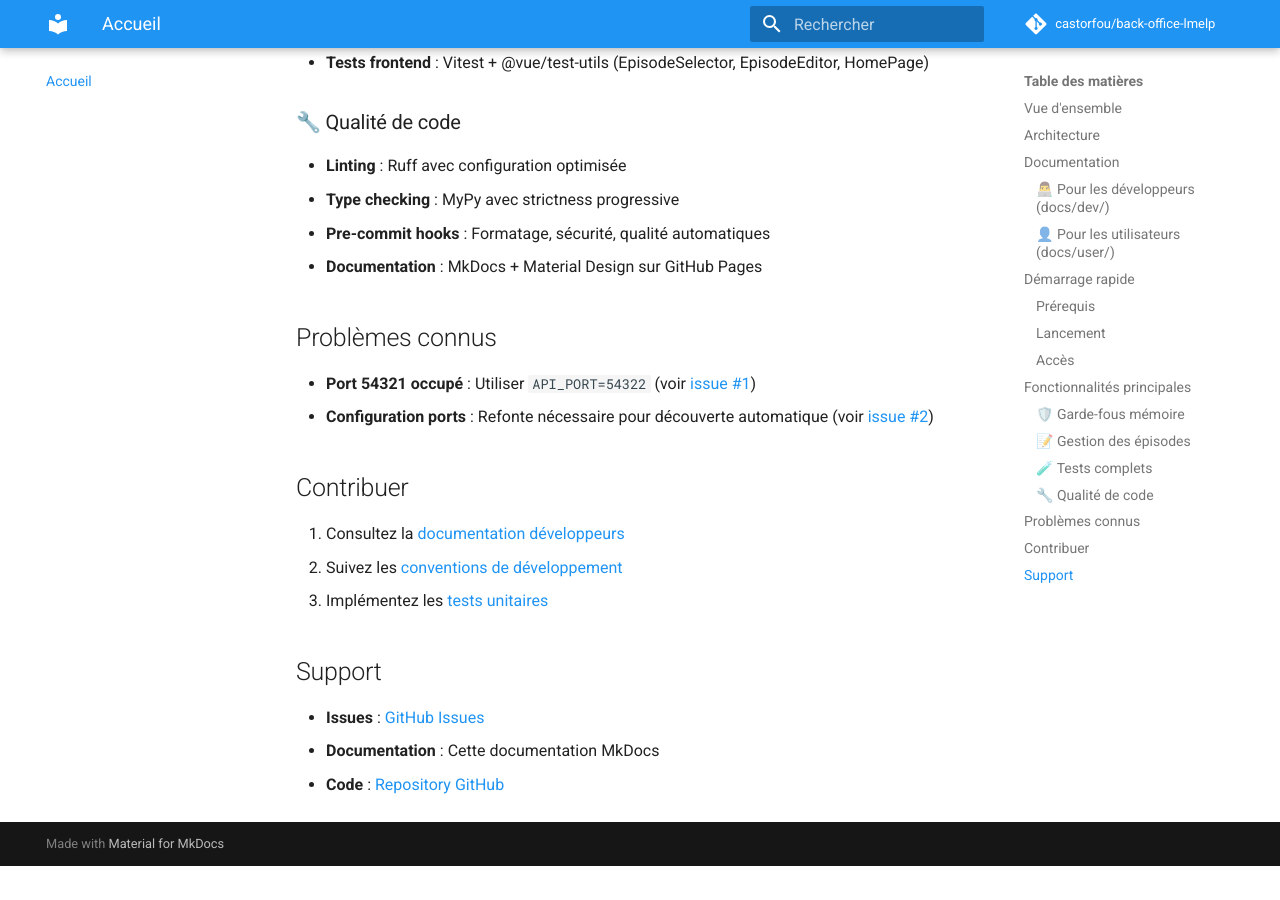
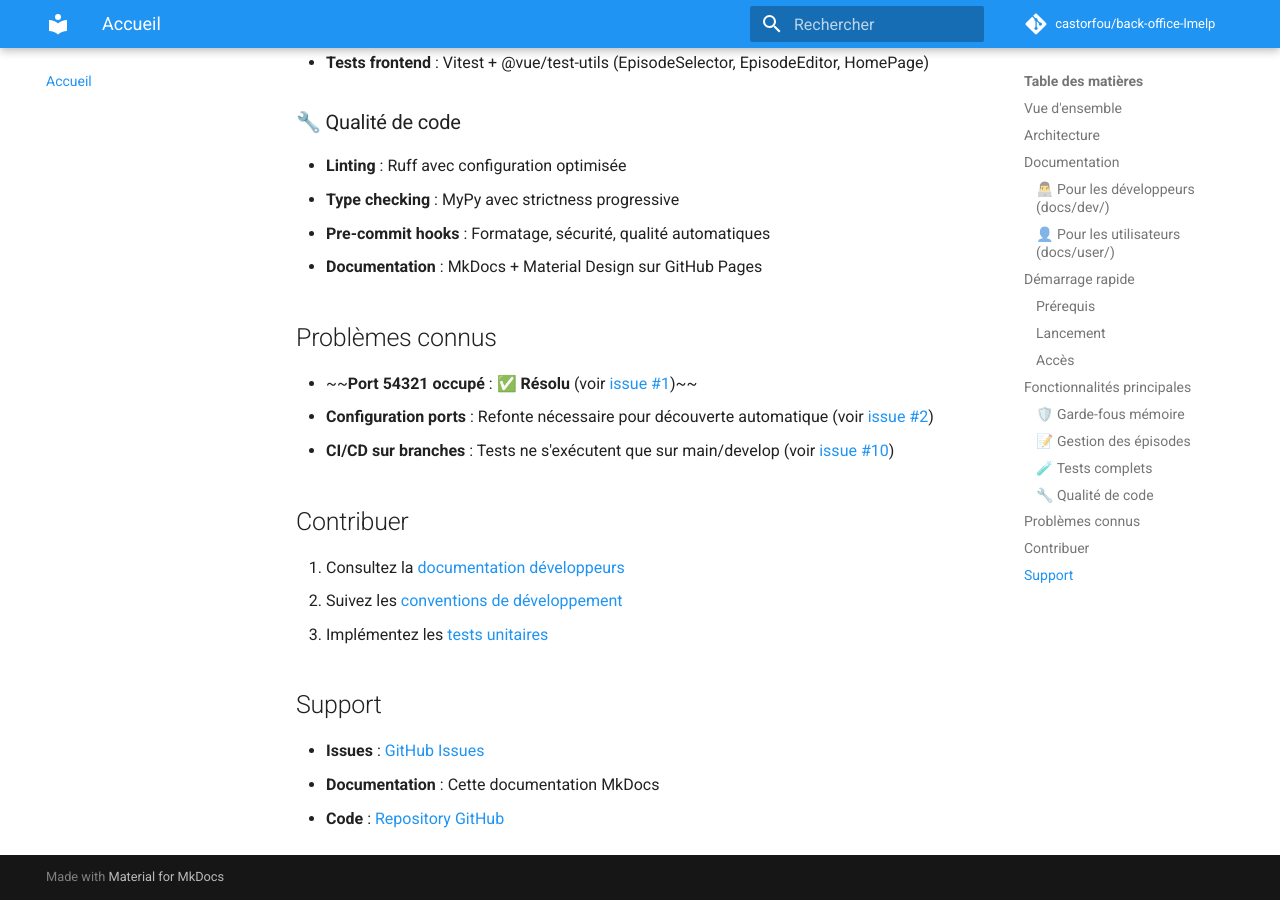
Before and after one commit to castorfou/back-office-lmelp, an MkDocs documentation site: the page built from docs/index.md, in a window 1280 px wide and 900 px high, scrolled down 2481 px. Built offline with MkDocs 1.6.1 and Material for MkDocs 9.7.7, drawn with Linux system fonts in a browser that asks for light colours; comment, search, counter and statistics services are not loaded; before the commit the page ends 3347 px from its top, so only the background shows below that; some of the changed text lies outside the part shown.

Commit message:
docs: remove API_PORT=54322 workaround from documentation
Following the successful fix for issue #1 (port occupation), the API_PORT=54322
workaround is no longer needed. Updated documentation to reflect the fix:

- CLAUDE.md: Use default port 54321 in backend startup command
- README.md: Update quick start section to use port 54321
- docs/index.md: Mark issue #1 as resolved and add issue #10
- All references to port 54322 removed from main documentation

The API now properly runs on its default port 54321 without conflicts.

🤖 Generated with [Claude Code](https://claude.ai/code)

Co-Authored-By: Claude <noreply@anthropic.com>

````diff
--- a/docs/index.md
+++ b/docs/index.md
@@ -44,8 +44,8 @@ Cette application permet de :
 
 ### Lancement
 ```bash
-# Backend (port 54322)
-PYTHONPATH=/workspaces/back-office-lmelp/src API_PORT=54322 python -m back_office_lmelp.app
+# Backend (port 54321)
+PYTHONPATH=/workspaces/back-office-lmelp/src python -m back_office_lmelp.app
 
 # Frontend (port 5173)
 cd frontend && npm run dev
@@ -88,8 +88,9 @@ uv run mkdocs serve
 
 ## Problèmes connus
 
-- **Port 54321 occupé** : Utiliser `API_PORT=54322` (voir [issue #1](https://github.com/castorfou/back-office-lmelp/issues/1))
+- ~~**Port 54321 occupé** : ✅ **Résolu** (voir [issue #1](https://github.com/castorfou/back-office-lmelp/issues/1))~~
 - **Configuration ports** : Refonte nécessaire pour découverte automatique (voir [issue #2](https://github.com/castorfou/back-office-lmelp/issues/2))
+- **CI/CD sur branches** : Tests ne s'exécutent que sur main/develop (voir [issue #10](https://github.com/castorfou/back-office-lmelp/issues/10))
 
 ## Contribuer
 
````
Also changed, not shown: CLAUDE.md (+2 -2 lines), README.md (+4 -4 lines).
